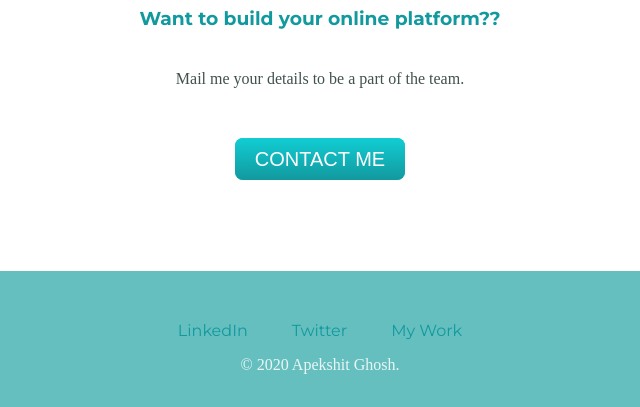
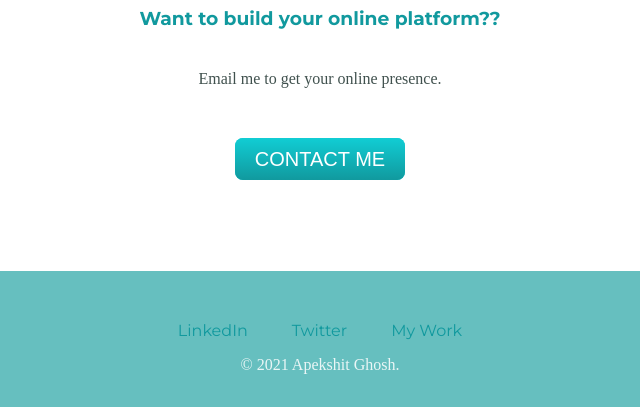
Before and after one commit to Apekshitghosh/makedigital, a plain HTML site: page index.html in a window 1280 px wide. Shown: the part 2078-2485 px from the top of the page, 320-960 px from the left. Drawn offline with Linux system fonts and the light colour scheme.

Commit message:
Update index.html

```diff
--- a/index.html
+++ b/index.html
@@ -42,7 +42,7 @@
     <div class="contact-me">
       <h2>Get In Touch</h2>
       <h3>Want to build your online platform??</h3>
-      <p class="contact-message">Mail me your details to be a part of the team.</p>
+      <p class="contact-message">Email me to get your online presence.</p>
       <a class="btn" href="mailto:apekshitprabir@gmail.com">CONTACT ME</a>
     </div>
   </div>
@@ -52,7 +52,7 @@
     <a class="footer-link" href="https://www.linkedin.com/in/apekshit-ghosh-b1b64a1a5/">LinkedIn</a>
     <a class="footer-link" href="https://twitter.com/make_digital_?s=08">Twitter</a>
     <a class="footer-link" href="#">My Work</a>
-    <p class="copyright">© 2020 Apekshit Ghosh.</p>
+    <p class="copyright">© 2021 Apekshit Ghosh.</p>
   </div>
 </body>
 
```
